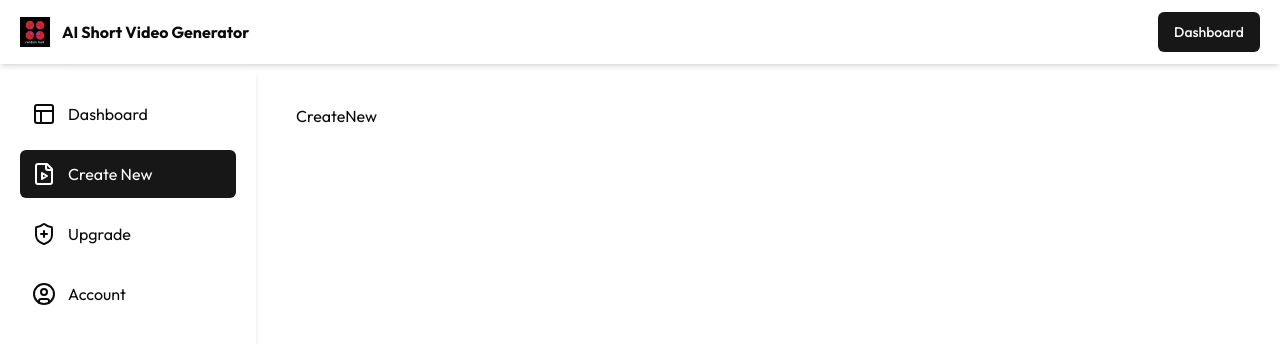
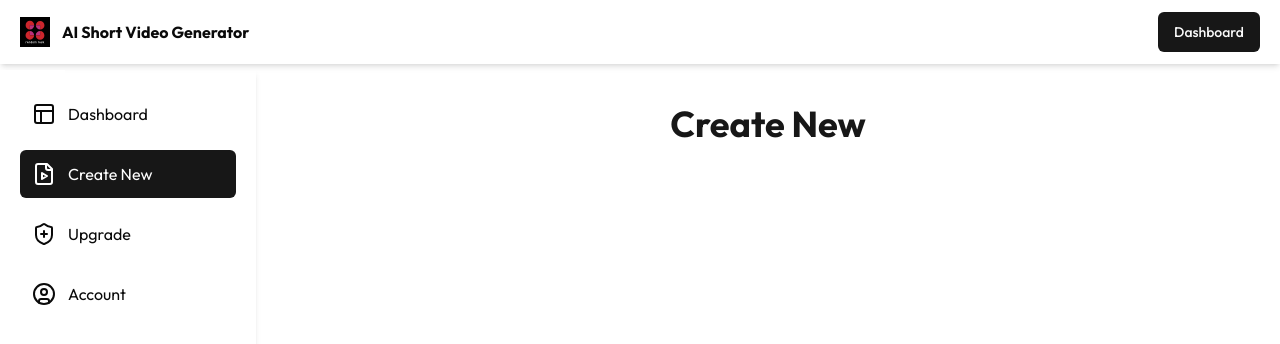
Before and after one commit to devansharyan123/Video-Generator, a Next.js app in the folder ai-short-video-generator/: page /dashboard/create-new in a window 1280 px wide. Shown: the top 344 px of the page. Built offline with nearby package versions, Linux system fonts and the light colour scheme; no server answers.

Commit message:
added create page somethings

```diff
--- a/ai-short-video-generator/app/dashboard/create-new/page.jsx
+++ b/ai-short-video-generator/app/dashboard/create-new/page.jsx
@@ -2,7 +2,18 @@ import React from 'react'
 
 function CreateNew() {
   return (
-    <div>CreateNew</div>
+    <div>
+      <h2 className='font-bold text-4xl text-center text-primary'>Create New</h2>
+      <div >
+        {/*Select Topic */}
+
+        {/*Select Style*/}
+
+        {/* Duration */}
+
+        {/* Create Button */}
+      </div>
+    </div>
   )
 }
 
```
